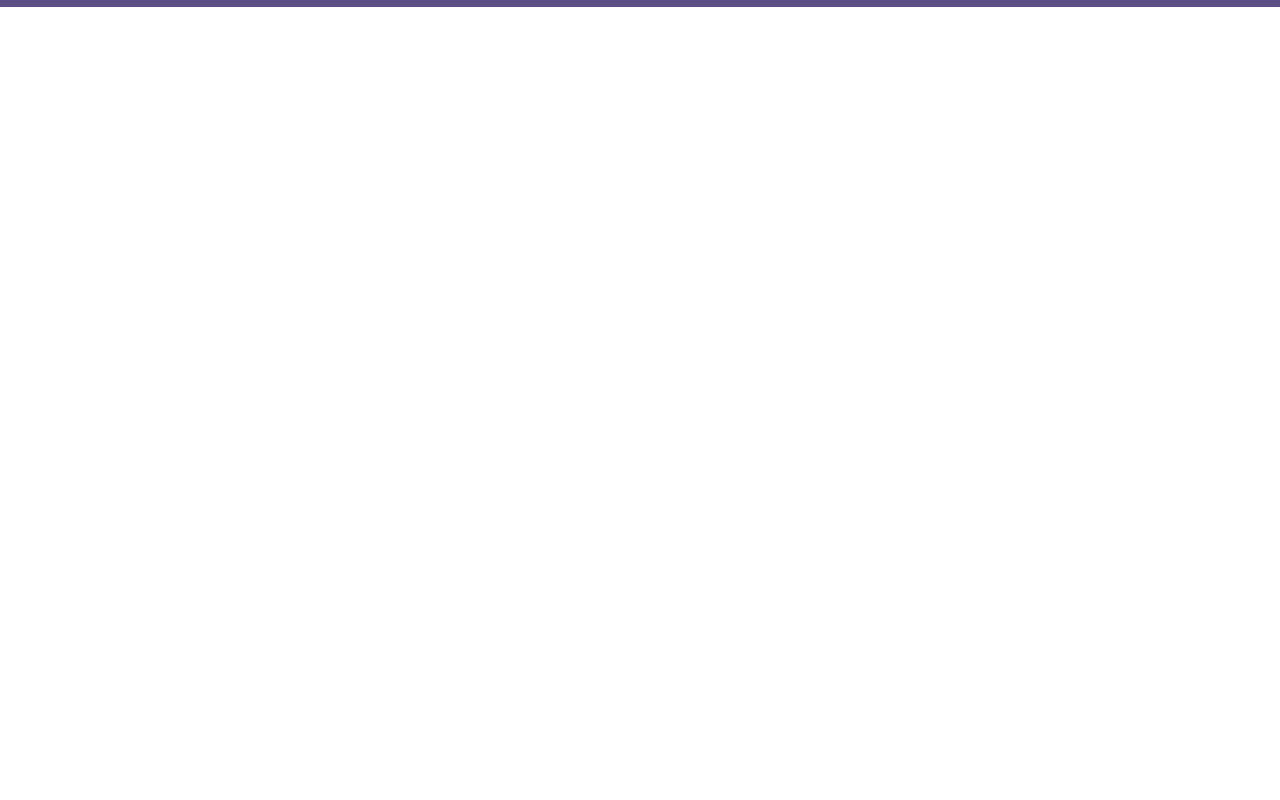
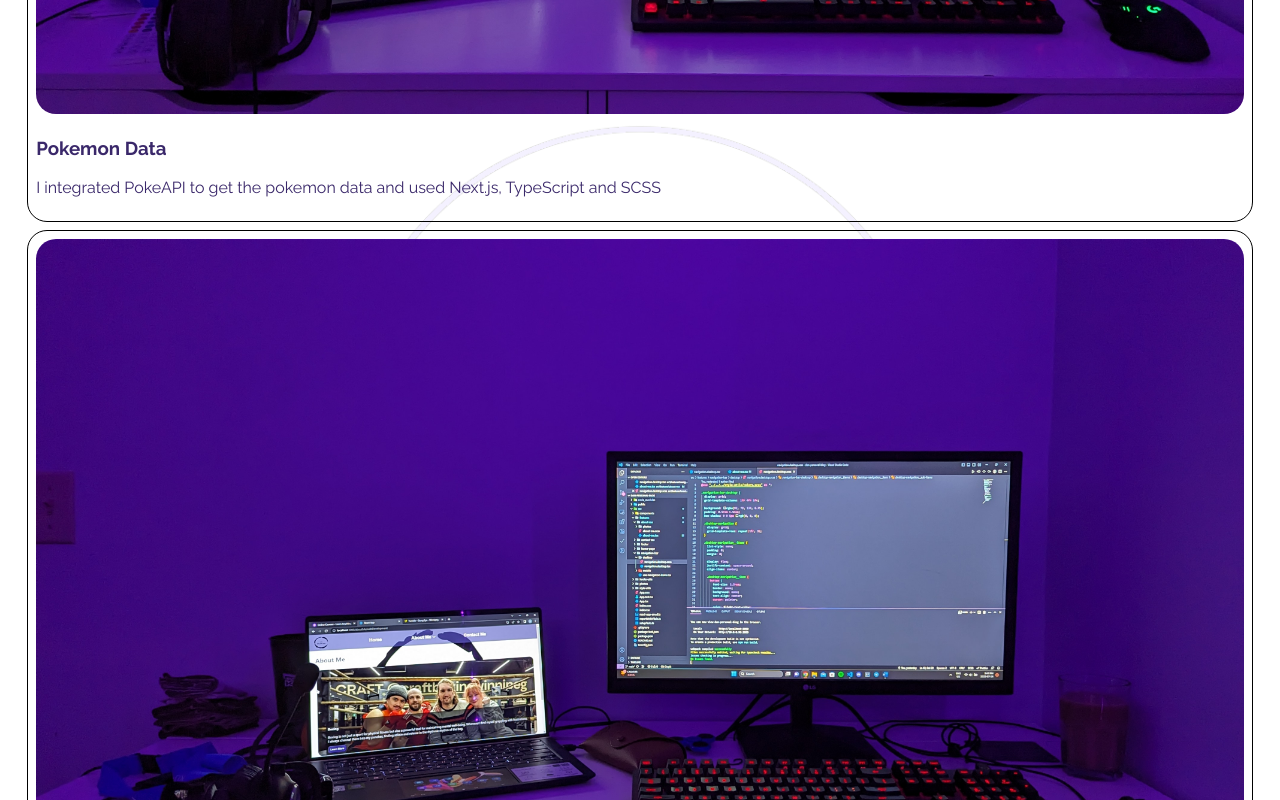
Before and after one commit to DanDaMan23/dan-personal-blog, a React (Create React App) app: page /aboutMe/webDevelopment in a window 1280 px wide. Shown: the part 1600-2400 px from the top of the page. Before the commit the page ends 1607 px from the top, so only its background shows below. Built offline with nearby package versions, Linux system fonts and the light colour scheme.

Commit message:
Created project card component

```diff
--- a/src/features/about-me/developer_journey/developer-journey.scss
+++ b/src/features/about-me/developer_journey/developer-journey.scss
@@ -5,4 +5,9 @@
       border-radius: 20px;
     }
   }
+
+  .projects {
+    list-style-type: none;
+    padding: 0;
+  }
 }
--- a/src/features/about-me/developer_journey/developer-journey.tsx
+++ b/src/features/about-me/developer_journey/developer-journey.tsx
@@ -1,9 +1,19 @@
 import text from "./developer-journey.json"
+import { DeveloperProject, developerProjects } from "./developer-project.model"
 
 import "./developer-journey.scss"
+import ProjectCard from "./project-card/project-card.component"
 
 // Not sure if I just wanted Web development so I just name the function DeveloperJourney
 export default function DeveloperJourney() {
+  const projectList = developerProjects.map(
+    (project: DeveloperProject, index: number) => (
+      <li key={index}>
+        <ProjectCard {...project} />
+      </li>
+    )
+  )
+
   return (
     <div className='developer-journey'>
       <h3>{text.webDevelopment.title}</h3>
@@ -15,8 +25,11 @@ export default function DeveloperJourney() {
           width='100%'
         />
       </div>
+
       <h4>{text.webDevelopment.specializationDetails.heading}</h4>
       <p>{text.webDevelopment.specializationDetails.details}</p>
+
+      <ul className='projects'>{projectList}</ul>
 
       <h4>{text.webDevelopment.learningDetails.heading}</h4>
       <p>{text.webDevelopment.learningDetails.details}</p>
--- /dev/null
+++ b/src/features/about-me/developer_journey/developer-project.model.tsx
@@ -0,0 +1,26 @@
+export interface DeveloperProject {
+  title: string
+  description: string
+  imagePath: string
+}
+
+export const developerProjects: DeveloperProject[] = [
+  {
+    title: "Pokemon Data",
+    description:
+      "I integrated PokeAPI to get the pokemon data and used Next.js, TypeScript and SCSS",
+    imagePath: require("./photos/Web_Development_Setup.jpg")
+  },
+  {
+    title: "Tech Thursday Site",
+    description:
+      "I was part of the team that developed the Tech Thursday site to show upcoming networking events. Tech Stack we used for this is Next.js TypeScript for the front-end and Drupal on the Back-end.",
+    imagePath: require("./photos/Web_Development_Setup.jpg")
+  },
+  {
+    title: "Dating-REST-API",
+    description:
+      "I am developing a REST API for dating for people to find a compatible partner. Tech stack that I used here is Express TypeScript and MongoDB.",
+    imagePath: require("./photos/Web_Development_Setup.jpg")
+  }
+]
--- /dev/null
+++ b/src/features/about-me/developer_journey/project-card/project-card.component.scss
@@ -0,0 +1,11 @@
+.project-card {
+  padding: 0.5rem;
+  border: 1px black solid;
+  border-radius: 20px;
+  margin: 0.5rem 0;
+
+  img {
+    width: 100%;
+    border-radius: 20px;
+  }
+}
--- /dev/null
+++ b/src/features/about-me/developer_journey/project-card/project-card.component.tsx
@@ -0,0 +1,18 @@
+import { DeveloperProject } from "../developer-project.model"
+
+import "./project-card.component.scss"
+
+export default function ProjectCard({
+  title,
+  description,
+  imagePath
+}: DeveloperProject) {
+  console.log(title)
+  return (
+    <div className='project-card'>
+      <img src={imagePath} alt={title} />
+      <h3>{title}</h3>
+      <p>{description}</p>
+    </div>
+  )
+}
```
